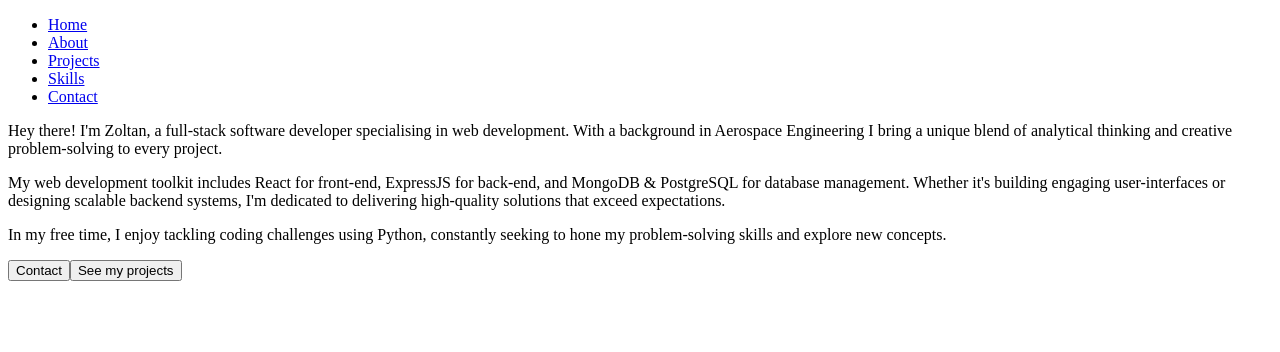
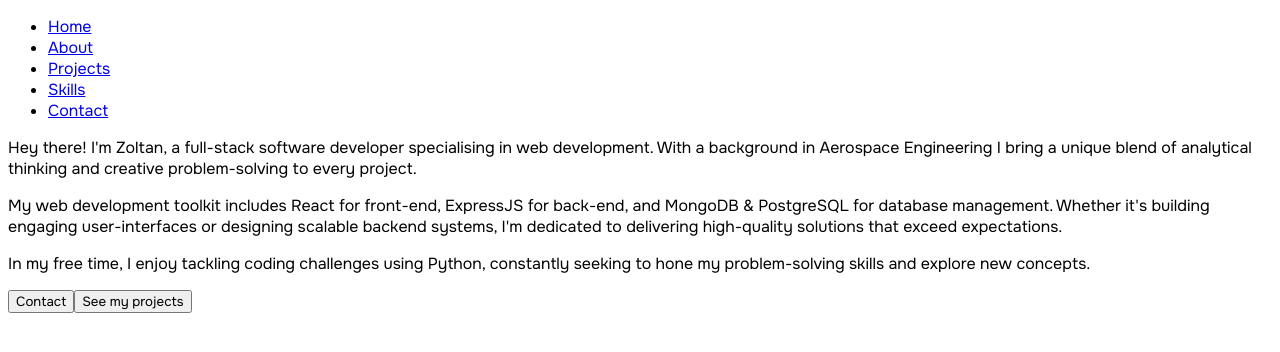
Before and after one commit to zoltan-antal/portfolio-website, a React (Vite) app: page /#/ in a window 1280 px wide. Shown: the top 352 px of the page. Built offline with nearby package versions, Linux system fonts and the light colour scheme.

Commit message:
Add font

```diff
--- /dev/null
+++ b/src/App.css
@@ -0,0 +1,6 @@
+@import url('https://fonts.googleapis.com/css?family=Onest');
+@import url('https://fonts.googleapis.com/css?family=Montserrat');
+
+* {
+  font-family: Onest, Arial, sans-serif;
+}
--- a/src/App.jsx
+++ b/src/App.jsx
@@ -1,3 +1,4 @@
+import './App.css';
 import { Link, Outlet } from 'react-router-dom';
 
 const App = () => {
```
